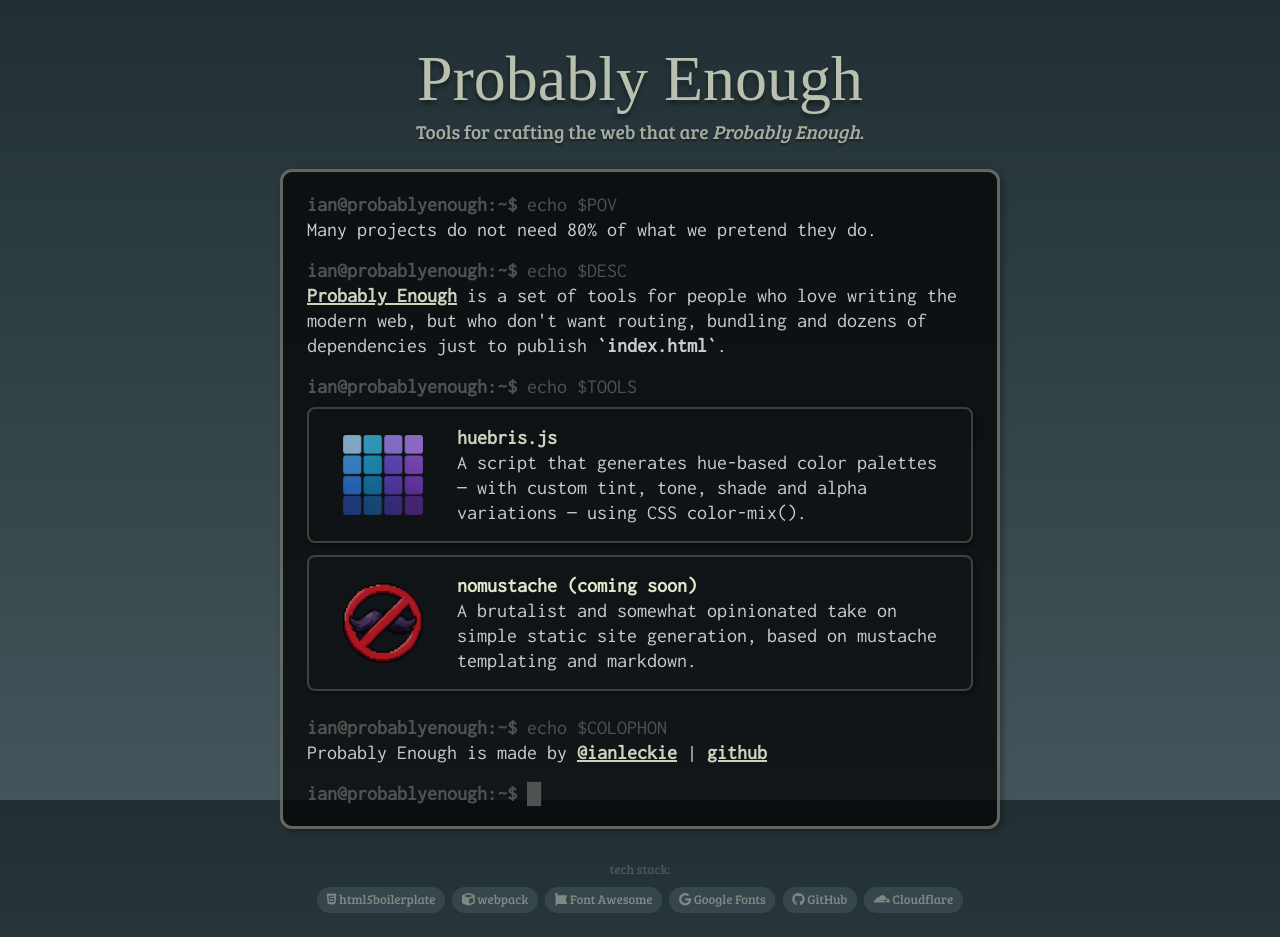
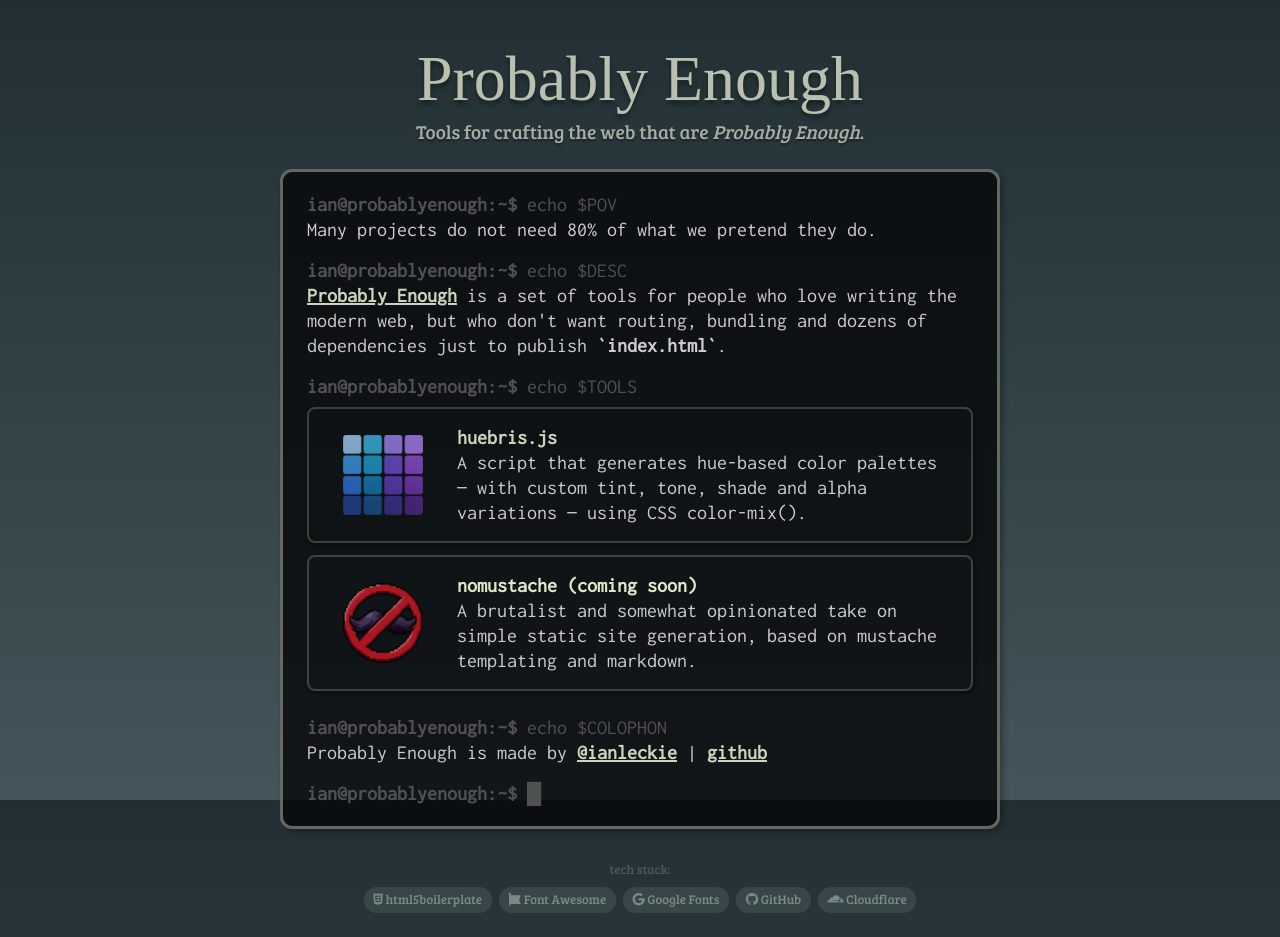
Before and after one commit to ianleckie/probablyenough.dev, a website: page docs/index.html in a window 1280 px wide. Drawn offline with Linux system fonts and the light colour scheme; a web font is replaced by a local one.

Commit message:
updated tech stack

```diff
--- a/docs/index.html
+++ b/docs/index.html
@@ -97,7 +97,6 @@
     <ul class="tech-stack">
       <li class="title">tech stack:</li>
       <li><a href="https://html5boilerplate.com/" target="_blank"><i class="fa-brands fa-html5"></i> html5boilerplate</a></li>
-      <li><a href="https://webpack.js.org/" target="_blank"><i class="fa-solid fa-cube"></i> webpack</a></li>
       <li><a href="https://fontawesome.com/" target="_blank"><i class="fa-brands fa-font-awesome"></i> Font Awesome</a></li>
       <li><a href="https://fonts.google.com/" target="_blank"><i class="fa-brands fa-google"></i> Google Fonts</a></li>
       <li><a href="https://github.com/" target="_blank"><i class="fa-brands fa-github"></i> GitHub</a></li>
```
